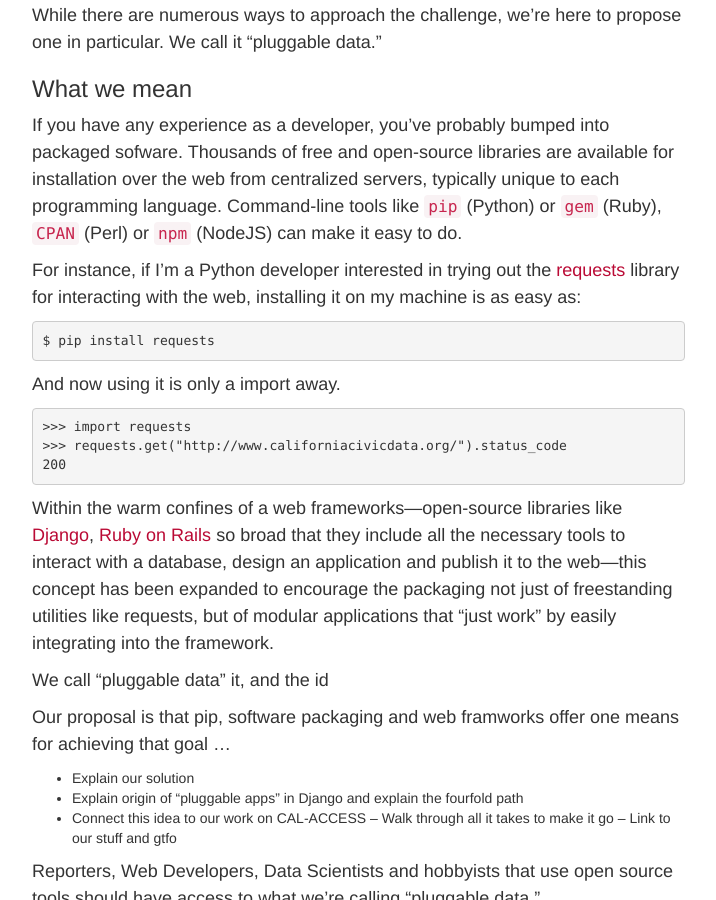
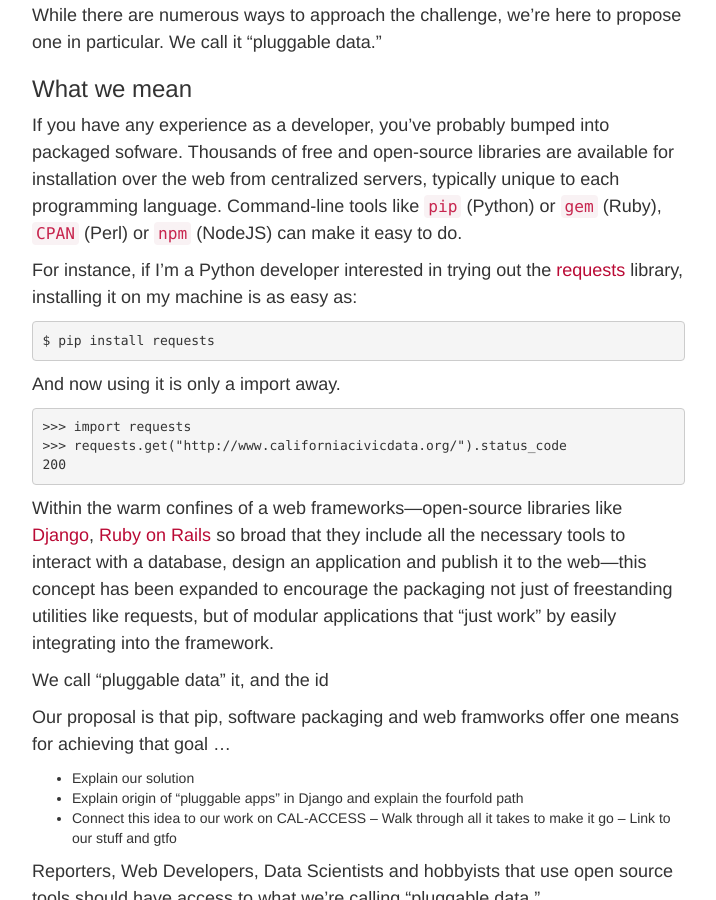
Before and after one commit to palewire/californiacivicdata.org, a Jekyll site: the page built from _posts/2015-01-01-pluggable-data.markdown, in a window 1280 px wide and 900 px high, scrolled down 972 px. Shown: the whole window, without its empty margins (38-754 px from the left). Built offline with Jekyll 4.4.1, drawn with Linux system fonts in a browser that asks for light colours.

Commit message:
Updated 2015-01-01-pluggable-data.markdown

```diff
--- a/_posts/2015-01-01-pluggable-data.markdown
+++ b/_posts/2015-01-01-pluggable-data.markdown
@@ -32,7 +32,7 @@
 
 If you have any experience as a developer, you've probably bumped into packaged sofware. Thousands of free and open-source libraries are available for installation over the web from centralized servers, typically unique to each programming language. Command-line tools like [``pip``](http://pip.readthedocs.org/en/latest/index.html) (Python) or [``gem``](https://rubygems.org/) (Ruby), [``CPAN``](http://www.cpan.org/) (Perl) or [``npm``](https://www.npmjs.org/) (NodeJS) can make it easy to do.
 
-For instance, if I'm a Python developer interested in trying out the [requests](http://docs.python-requests.org/en/latest/) library for interacting with the web, installing it on my machine is as easy as:
+For instance, if I'm a Python developer interested in trying out the [requests](http://docs.python-requests.org/en/latest/) library, installing it on my machine is as easy as:
 
 ~~~ bash
 $ pip install requests
```
